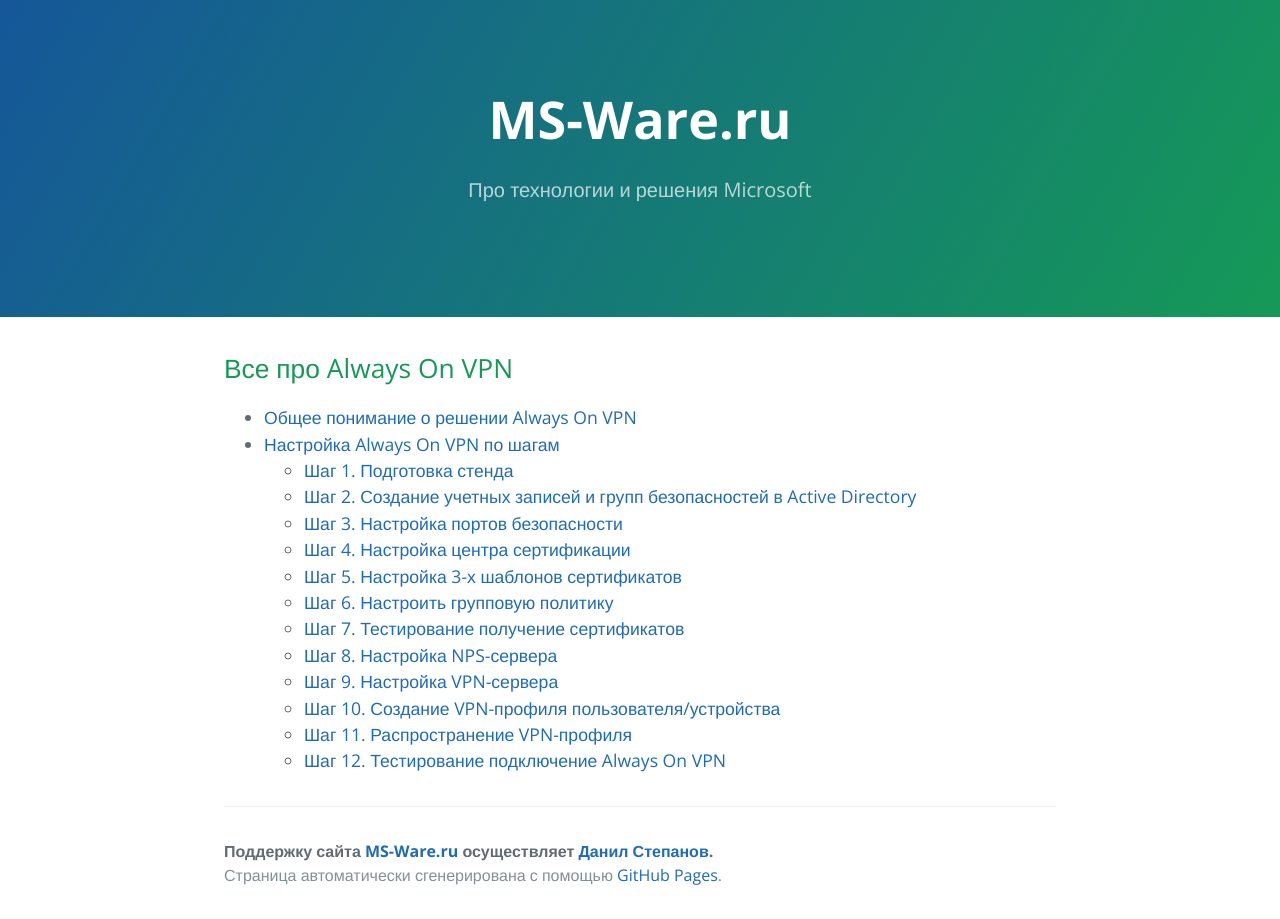
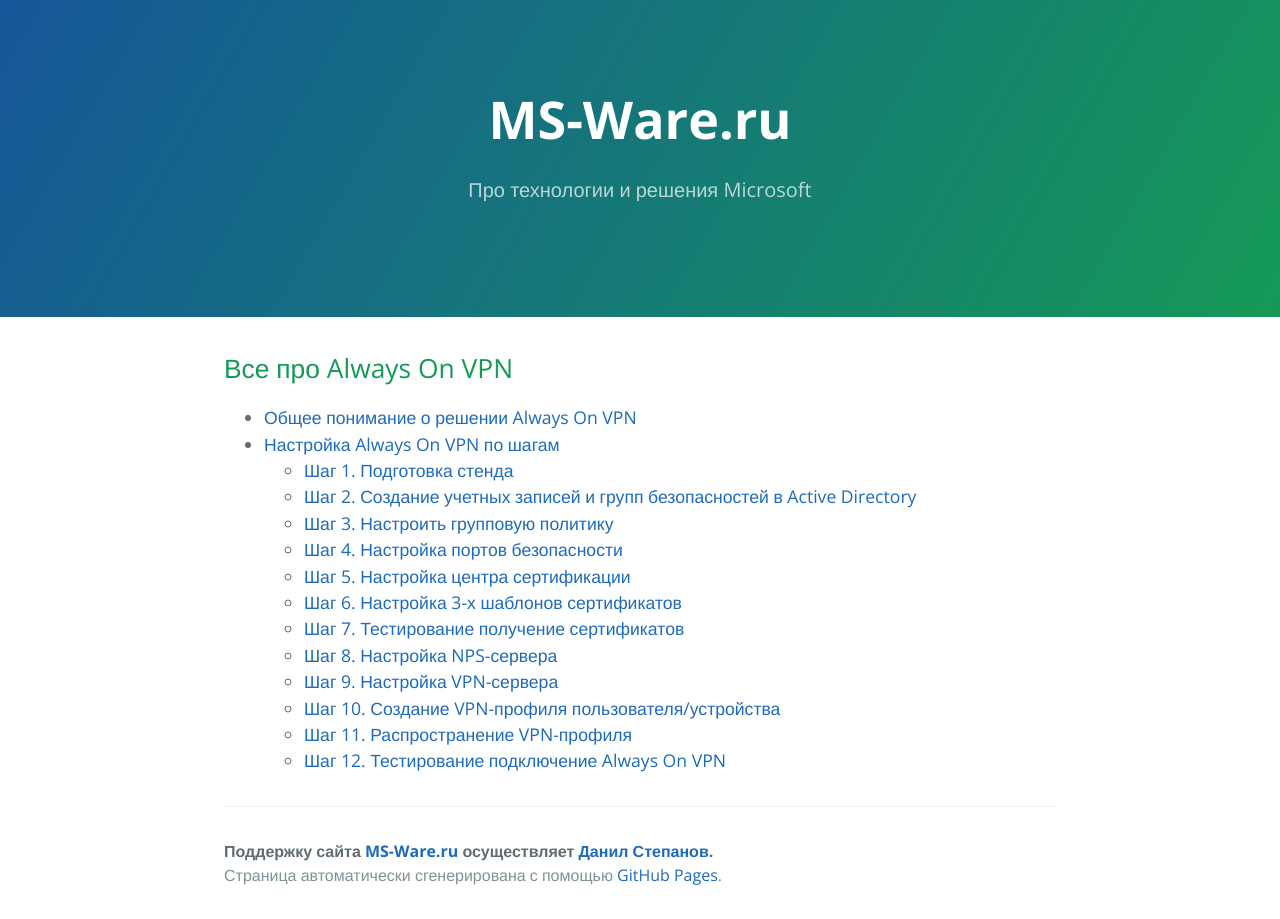
Before and after one commit to dasternd/ms-ware.github.io, a Jekyll site: the page built from windows/alwaysonvpn/index.md, in a window 1280 px wide. Built offline with Jekyll 4.4.1, drawn with Linux system fonts in a browser that asks for light colours; our own code applies the rules of GitHub Pages for plain Markdown files.

```diff
--- a/windows/alwaysonvpn/index.md
+++ b/windows/alwaysonvpn/index.md
@@ -3,11 +3,11 @@
 * [Общее понимание о решении Always On VPN](./overview)
 * [Настройка Always On VPN по шагам](./step-by-step)
     * [Шаг 1. Подготовка стенда](./step1)
-    * [Шаг 2. Создание учетных записей и групп безопасностей в Active Directory](./step3)
-    * [Шаг 3. Настройка портов безопасности](./step4)
-    * [Шаг 4. Настройка центра сертификации](./step2)
-    * [Шаг 5. Настройка 3-х шаблонов сертификатов](./step5)
-    * [Шаг 6. Настроить групповую политику](./step6)
+    * [Шаг 2. Создание учетных записей и групп безопасностей в Active Directory](./step2)
+    * [Шаг 3. Настроить групповую политику](./step6)
+    * [Шаг 4. Настройка портов безопасности](./step3)
+    * [Шаг 5. Настройка центра сертификации](./step4)
+    * [Шаг 6. Настройка 3-х шаблонов сертификатов](./step5)
     * [Шаг 7. Тестирование получение сертификатов](./step7)
     * [Шаг 8. Настройка NPS-сервера](./step8)
     * [Шаг 9. Настройка VPN-сервера](./step9)
```
Also changed, not shown: windows/alwaysonvpn/step3.md (+1 -1 lines), windows/alwaysonvpn/step4.md (+1 -1 lines), windows/alwaysonvpn/step5.md (+1 -1 lines), windows/alwaysonvpn/step6.md (+1 -1 lines).
